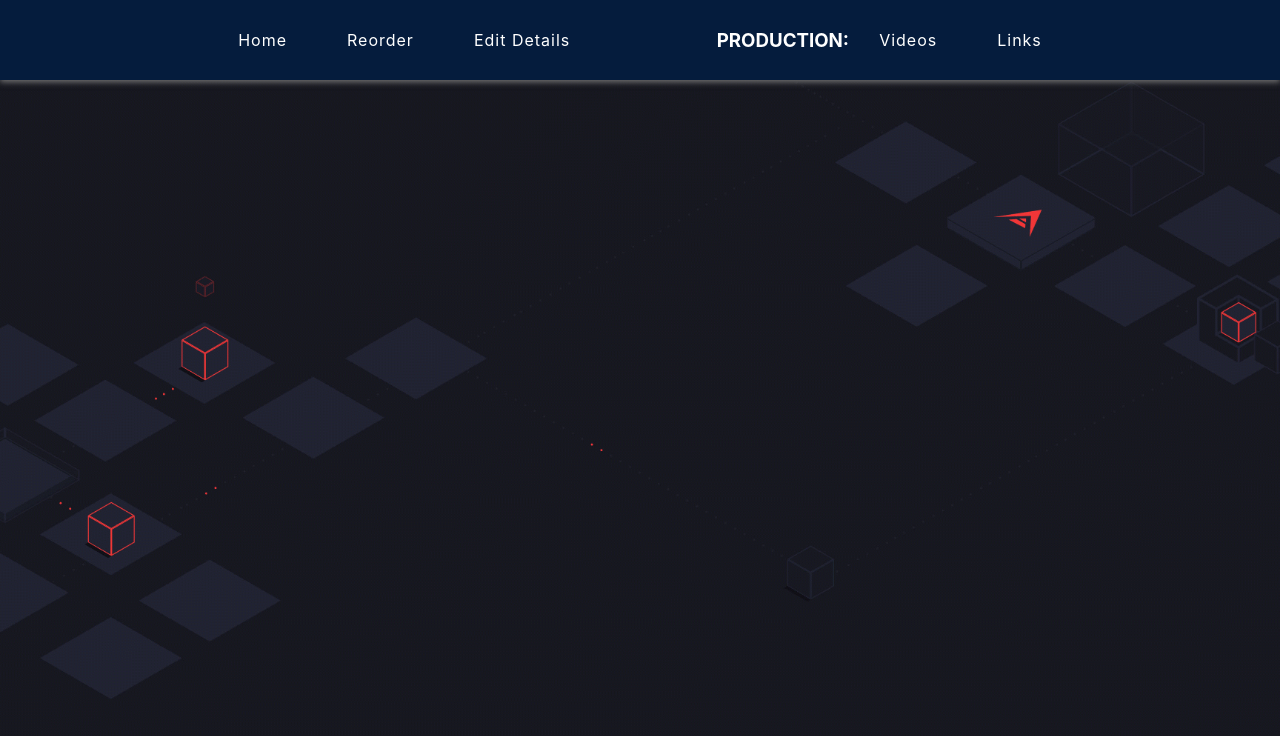
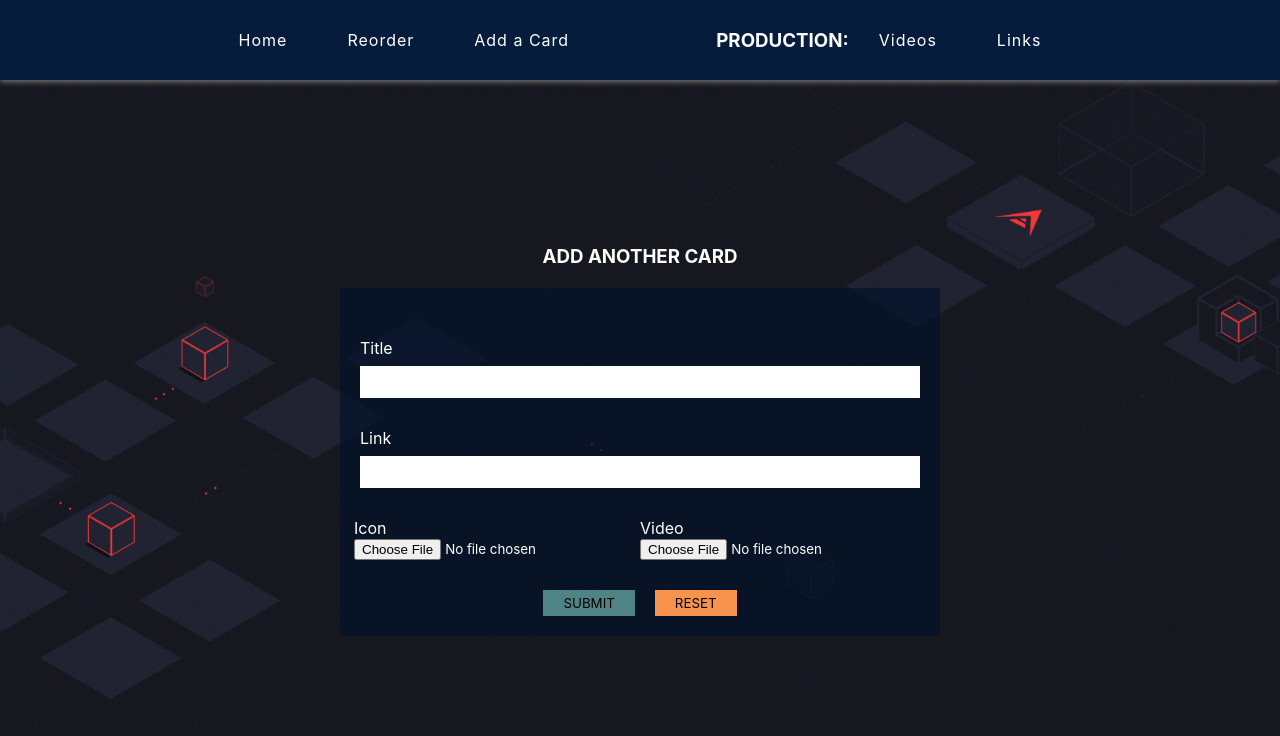
Before and after one commit to ErlJocson/endash, a React (Create React App) app: page /#/add-card in a window 1280 px wide. Shown: the top 736 px of the page. Built offline with nearby package versions, Linux system fonts and the light colour scheme.

Commit message:
change the forms

```diff
--- a/src/App.js
+++ b/src/App.js
@@ -13,7 +13,7 @@ function App() {
       <Navigation />
       <Routes>
         <Route path="/" exact element={<MainPage />} />
-        <Route path="/edit-details" element={<AddRemove />} />
+        <Route path="/add-card" element={<AddRemove />} />
         <Route path="/reorder" element={<Reorder />} />
         <Route path="/old/video" element={<OldVideoInstances />} />
         <Route path="/old/link" element={<OldLinkInstances />} />
--- a/src/components/Changes/AddRemove.js
+++ b/src/components/Changes/AddRemove.js
@@ -7,9 +7,32 @@ const AddRemove = () => {
   const [link, setLink] = useState("");
   const [icon, setIcon] = useState(null);
   const [video, setVideo] = useState(null);
-  const [order, setOrder] = useState(0);
+  const [order, setOrder] = useState(2);
 
-  const handleAddCard = () => {};
+  const handleAddCard = async (e) => {
+    e.preventDefault();
+
+    const formData = new FormData();
+
+    formData.append("name", title);
+    formData.append("link", link);
+    formData.append("icon", icon);
+    formData.append("video", video);
+    formData.append("order", order);
+
+    axios
+      .post("http://127.0.0.1:5000/api/add-card", formData, {
+        headers: {
+          "Content-Type": "multipart/form-data",
+        },
+      })
+      .then((response) => {
+        console.log("Success:", response.data);
+      })
+      .catch((error) => {
+        console.error("Error:", error);
+      });
+  };
 
   return (
     <>
--- a/src/components/Navigation.js
+++ b/src/components/Navigation.js
@@ -14,7 +14,7 @@ const Navigation = () => {
             <Link to="/reorder">Reorder</Link>
           </p>
           <p>
-            <Link to="/edit-details">Edit Details</Link>
+            <Link to="/add-card">Add a Card</Link>
           </p>
         </LinkContainer>
 
```
